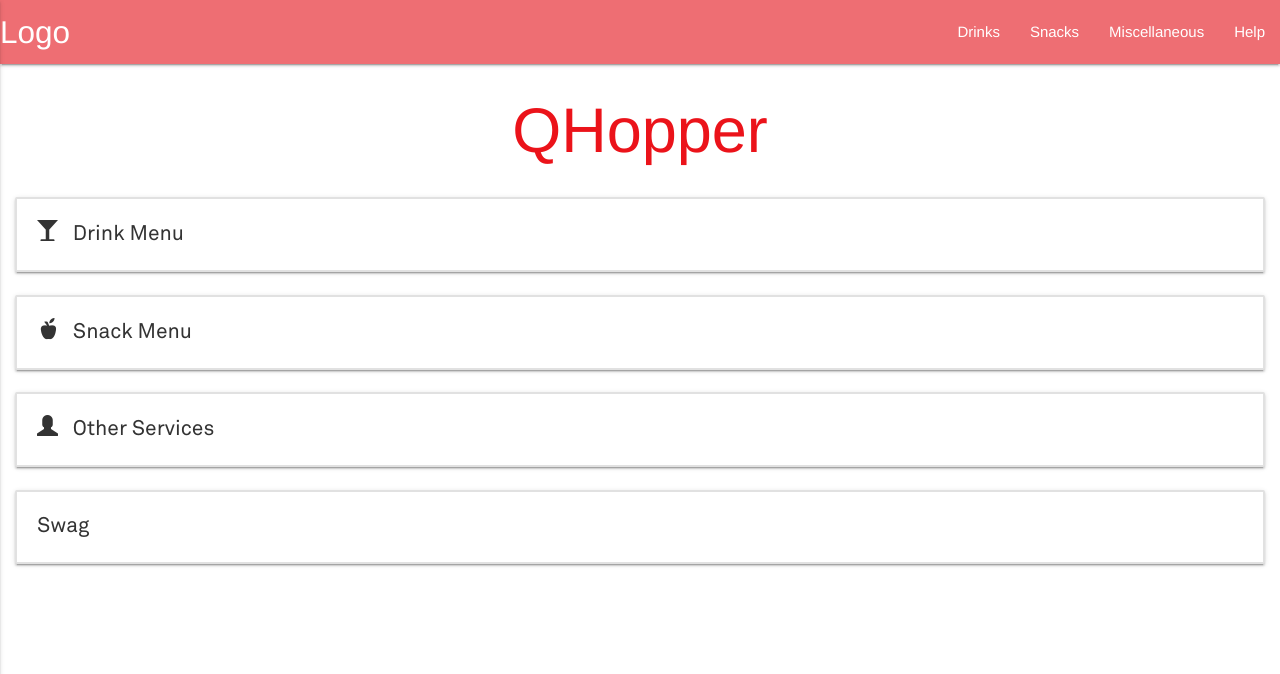
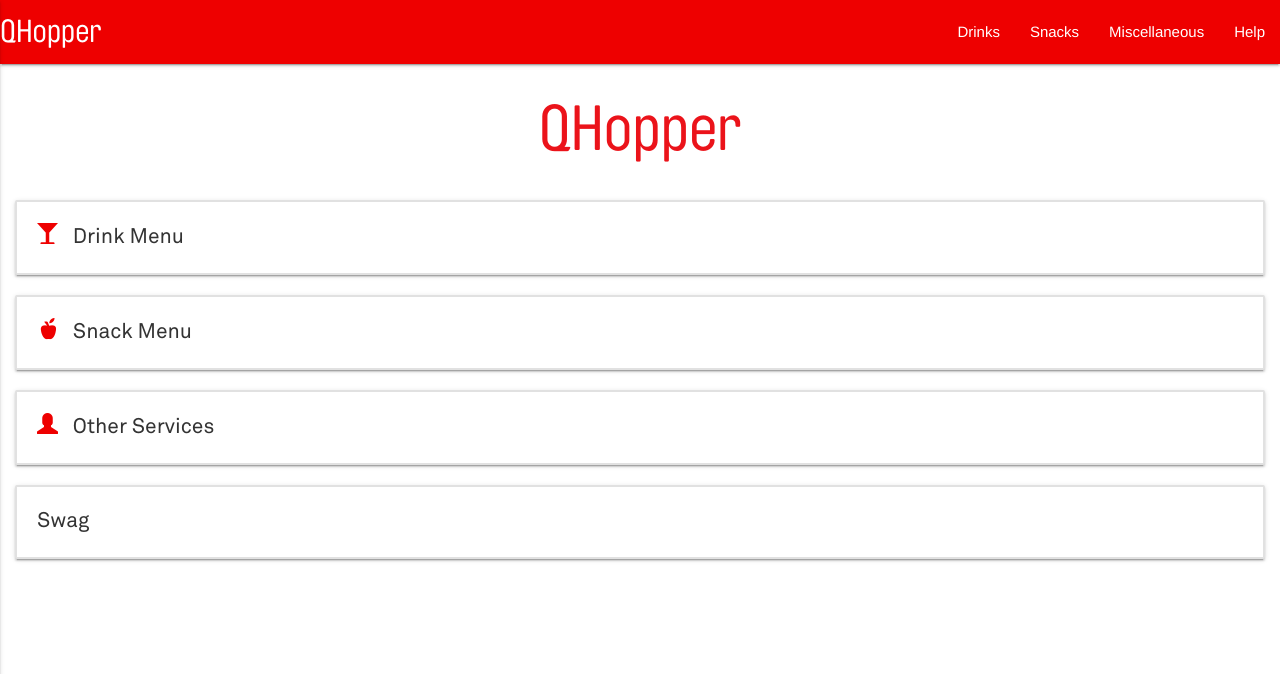
Before and after one commit to benjmo/PythonOnAPlane, a Flask app: page / in a window 1280 px wide. Shown: the top 674 px of the page. Run offline with Flask 2, Linux system fonts and the light colour scheme; some libraries are stand-ins or nearby versions.

Commit message:
changed colours and fonts

```diff
--- a/static/css/passenger.css
+++ b/static/css/passenger.css
@@ -1,5 +1,9 @@
 body {
     background-color: white;
+}
+
+h1, h2, h3, h4, h5, h6 {
+    font-family: BrauerNeue;
 }
 
 h1 {
@@ -9,6 +13,14 @@ h1 {
 h3 {
   /*background-color: #f5f5f5;*/
   padding: 10px;
+}
+
+.qantas-heading {
+    font-family: BrauerNeue;
+}
+
+.qantas-body {
+    font-family AkkuratPro;
 }
 
 .card {
@@ -46,3 +58,17 @@ h3 {
 .submenu {
     background-color: #f5f5f5;
 }
+
+.nav-wrapper {
+    background-color: #EE0000;
+}
+
+.side-nav {
+    background-color: #323232;
+}
+
+.side-nav a {
+    color: #FFFFFF;
+    font-family: AkkuratPro;
+    font-size: 18px;
+}
--- a/templates/base.html
+++ b/templates/base.html
@@ -18,6 +18,10 @@
     @font-face {
       font-family: "AkkuratPro";
       src: url("../static/fonts/AkkuratPro-Regular.otf");
+    }
+    @font-face {
+      font-family: "BrauerNeue";
+      src: url("../static/fonts/BrNStdRg.otf");
     }
     </style>
     <script src="https://code.jquery.com/jquery-1.12.0.min.js"></script>
--- a/templates/passenger.html
+++ b/templates/passenger.html
@@ -2,19 +2,18 @@
 {% extends "base.html" %}
 {% block head %}
 <!-- add header extensions here -->
-<link rel="stylesheet" href="{{url_for('static', filename='css/passenger.css')}}">
 <link rel="stylesheet" href="https://fonts.googleapis.com/icon?family=Material+Icons">
 <!-- Compiled and minified CSS -->
 <link rel="stylesheet" href="https://cdnjs.cloudflare.com/ajax/libs/materialize/0.97.7/css/materialize.min.css">
 <!-- Compiled and minified JavaScript -->
 <script src="https://cdnjs.cloudflare.com/ajax/libs/materialize/0.97.7/js/materialize.min.js"></script>
-
+<link rel="stylesheet" href="{{url_for('static', filename='css/passenger.css')}}">
 {% endblock %}
 
 {% block body %}
 <nav>
   <div class="nav-wrapper">
-    <a href="#!" class="brand-logo">Logo</a>
+    <a href="#!" onclick="changeView('main-menu')" class="brand-logo qantas-heading">QHopper</a>
     <a href="#" data-activates="mobile-demo" class="button-collapse"><i class="material-icons">menu</i></a>
     <ul class="right hide-on-med-and-down">
       <li><a href="#" onclick="changeView('drinks')">Drinks</a></li>
@@ -37,17 +36,17 @@
 <div id="content" class="col-xs-12">
 
     <div id="item" class="col-xs-12 card" onclick="changeView('drinks')">
-    <i class="glyphicon glyphicon-glass"></i>
+    <i class="glyphicon glyphicon-glass" style="color:#EE0000"></i>
       Drink Menu
     </div>
 
     <div id="item" class="col-xs-12 card" onclick="changeView('snacks')">
-    <i class="glyphicon glyphicon-apple"></i>
+    <i class="glyphicon glyphicon-apple" style="color:#EE0000"></i>
       Snack Menu
     </div>
 
     <div id="item" class="col-xs-12 card" onclick="changeView('services')">
-<i class="glyphicon glyphicon-user"></i>
+<i class="glyphicon glyphicon-user" style="color:#EE0000"></i>
       Other Services
     </div>
 
```
Also changed, not shown: templates/passenger.css (deleted, +0 -24 lines).
